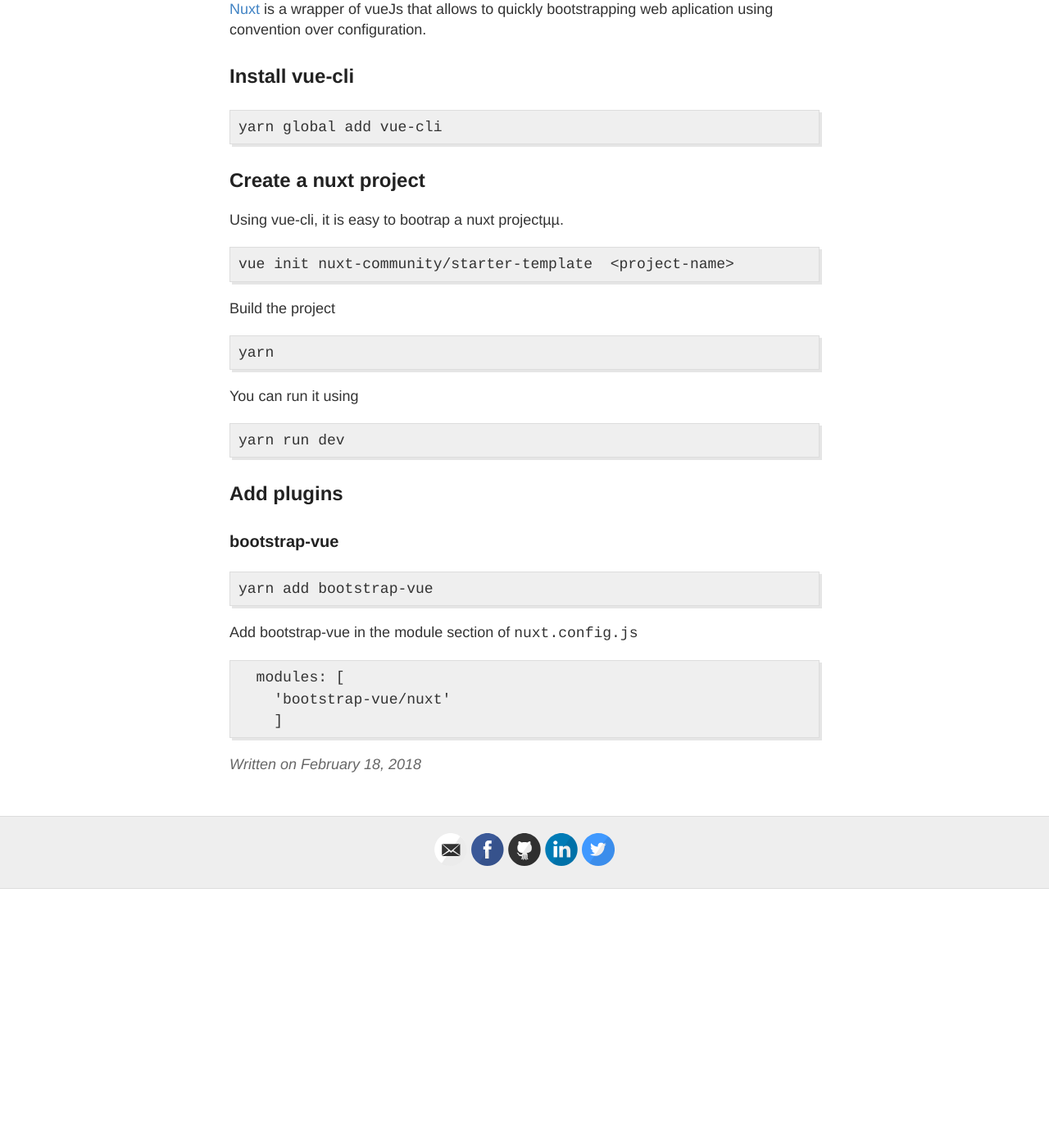
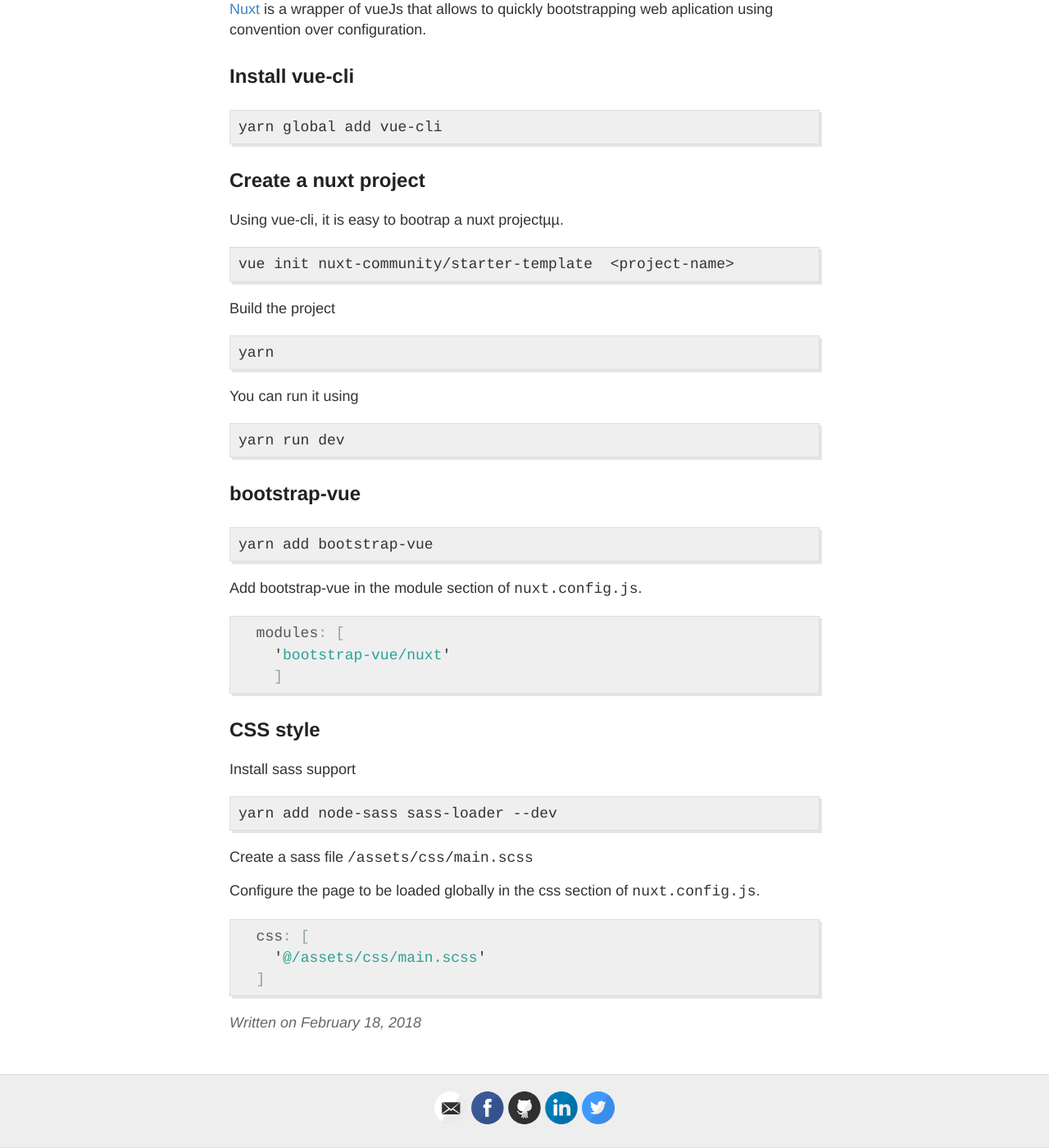
Before and after one commit to marc-bouvier/marc-bouvier.github.io, a Jekyll site: the page built from _posts/2018-02-18-building-application-with-nuxt.md, in a window 1280 px wide and 1400 px high, scrolled down 228 px. Shown: the whole window at 82% size. Built offline with Jekyll 4.4.1, drawn with Linux system fonts in a browser that asks for light colours; comment, search, counter and statistics services are not loaded; before the commit the page ends 1312 px from its top, so only the background shows below that.

Commit message:
Update 2018-02-18-building-application-with-nuxt.md

````diff
--- a/_posts/2018-02-18-building-application-with-nuxt.md
+++ b/_posts/2018-02-18-building-application-with-nuxt.md
@@ -34,17 +34,33 @@
 yarn run dev
 ```
 
-## Add plugins
-
-### bootstrap-vue
+## bootstrap-vue
 
 ```
 yarn add bootstrap-vue
 ```
 
-Add bootstrap-vue in the module section of `nuxt.config.js`
-```
+Add bootstrap-vue in the module section of `nuxt.config.js`.
+```javascript
   modules: [
     'bootstrap-vue/nuxt'
     ]
 ```
+
+## CSS style
+
+Install sass support
+
+```
+yarn add node-sass sass-loader --dev
+```
+
+Create a sass file `/assets/css/main.scss`
+
+Configure the page to be loaded globally in the css section of `nuxt.config.js`.
+
+```javascript
+  css: [
+    '@/assets/css/main.scss'
+  ]
+```
````
